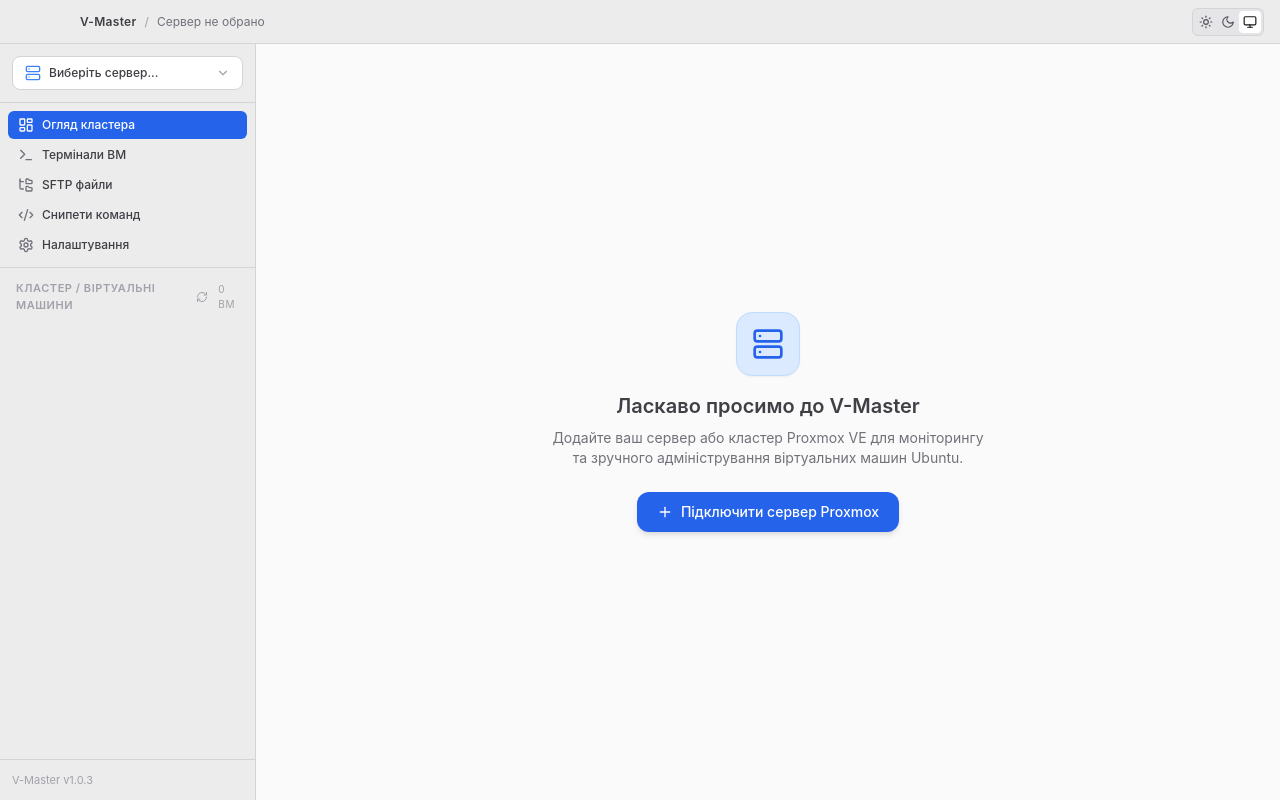
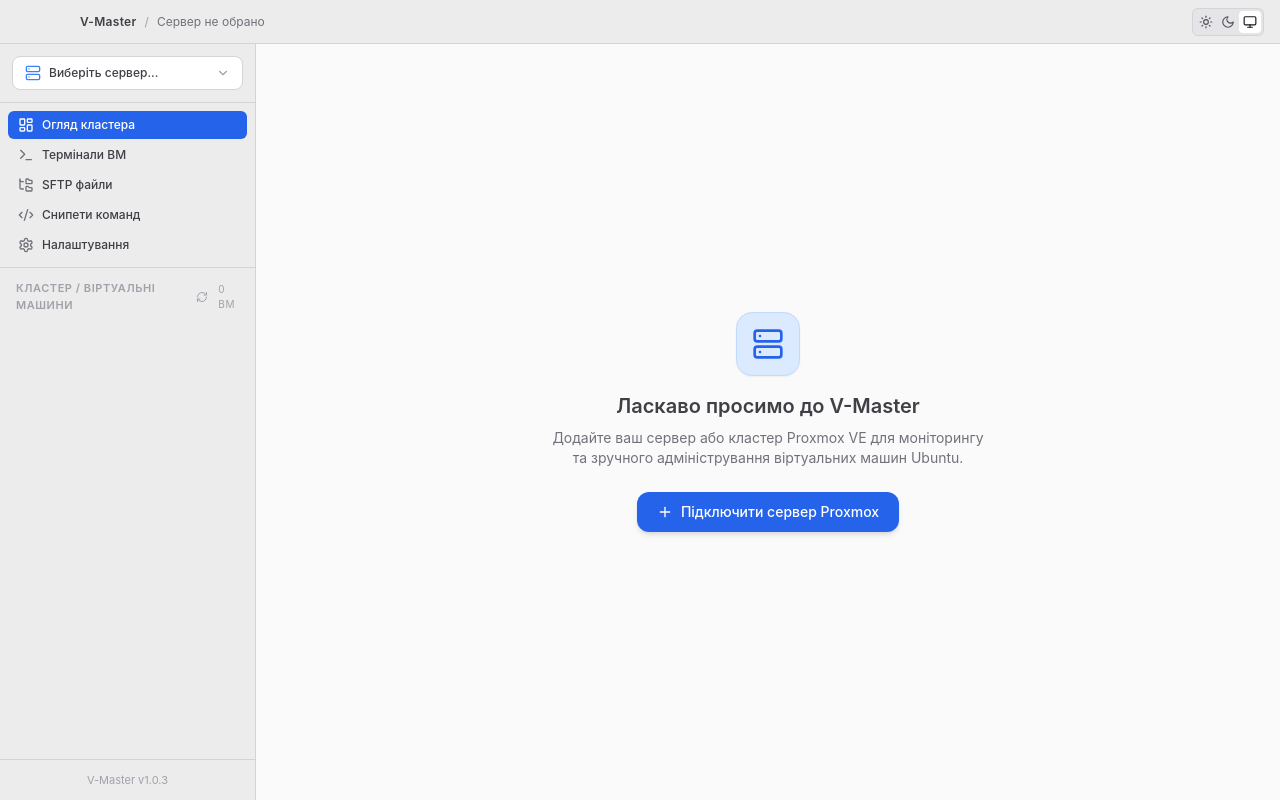
Before and after one commit to MagnaMentes/v-master, a React (Vite) app: page / in a window 1280 px wide. Built offline with nearby package versions, Linux system fonts and the light colour scheme.

Commit message:
style(sidebar): center app version text in footer

```diff
--- a/src/components/Sidebar.tsx
+++ b/src/components/Sidebar.tsx
@@ -344,7 +344,7 @@
       </div>
 
       {/* Footer Info */}
-      <div className="p-3 border-t border-[#D4D4D4] dark:border-[#2E2E32] text-[11px] text-zinc-400 flex items-center justify-between">
+      <div className="p-3 border-t border-[#D4D4D4] dark:border-[#2E2E32] text-[11px] text-zinc-400 flex items-center justify-center text-center">
         <span>V-Master v{__APP_VERSION__}</span>
       </div>
 
```
